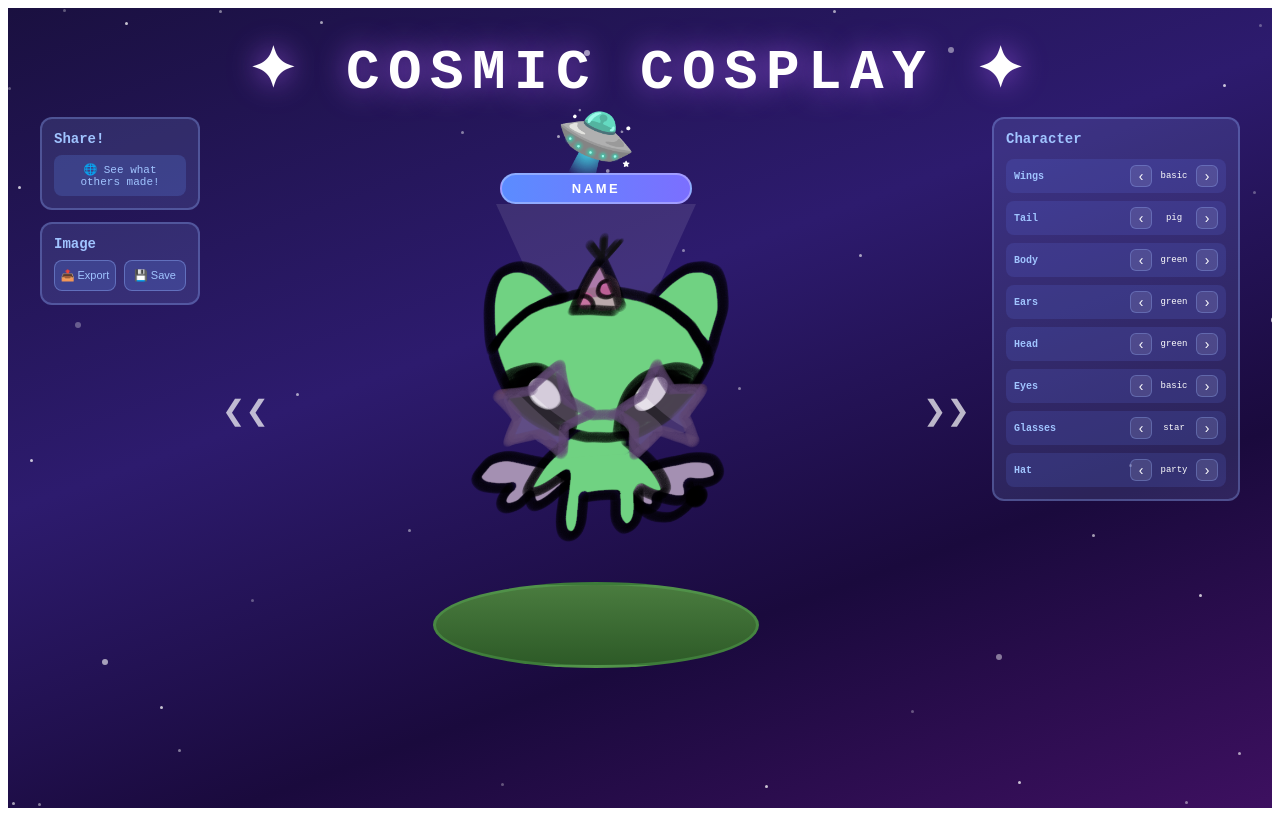
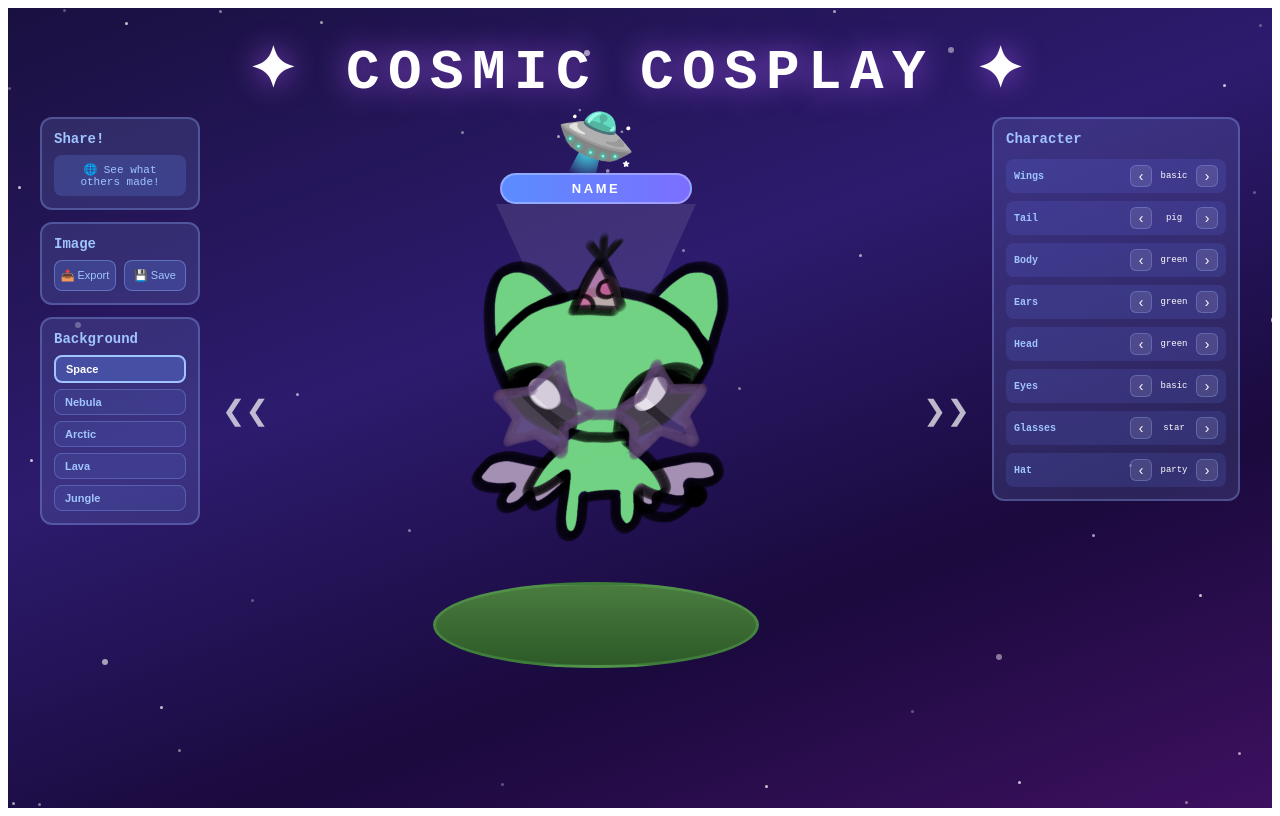
Before and after one commit to KokoPluto/cosmic-cosplay, a React (Vite) app in the folder alien-studio/: page / in a window 1280 px wide. Built offline with nearby package versions, Linux system fonts and the light colour scheme; a web font is replaced by a local one.

Commit message:
Added bgs

```diff
--- a/alien-studio/src/App.jsx
+++ b/alien-studio/src/App.jsx
@@ -32,6 +32,13 @@ const PARTS = {
     none:   null,
   },
 };
+const BACKGROUNDS = {
+  space:   "linear-gradient(160deg, #1a1040 0%, #2d1b6e 40%, #1a0a3d 70%, #3d1060 100%)",
+  nebula:  "linear-gradient(160deg, #0d0221 0%, #7c3aed 50%, #db2777 100%)",
+  arctic:  "linear-gradient(160deg, #0ea5e9 0%, #bae6fd 50%, #e0f2fe 100%)",
+  lava:    "linear-gradient(160deg, #1c0103 0%, #7f1d1d 40%, #f97316 100%)",
+  jungle:  "linear-gradient(160deg, #052e16 0%, #166534 50%, #15803d 100%)",
+};
 
 // helper
 function usePartSelector(part, initial) {
@@ -56,6 +63,7 @@ export default function App() {
   const glasses = usePartSelector("glasses", "star");
   const hat     = usePartSelector("hat",     "party");
   const [name, setName] = useState("NAME");
+  const [bg, setBg] = useState("space");
   const sceneRef = useRef();
 
   const exportImage = async () => {
@@ -81,7 +89,7 @@ export default function App() {
   return (
     <div style={{
       minHeight: "100vh",
-      background: "linear-gradient(160deg, #1a1040 0%, #2d1b6e 40%, #1a0a3d 70%, #3d1060 100%)",
+      background: BACKGROUNDS[bg],
       color: "white",
       fontFamily: "monospace",
       position: "relative",
@@ -180,6 +188,31 @@ export default function App() {
                 background: "rgba(100,150,255,0.2)",
                 color: "#a0c4ff", fontSize: "11px", cursor: "pointer",
               }}>💾 Save</button>
+            </div>
+          </div>
+          {/* Background */}
+          <div style={{
+            background: "rgba(150,180,255,0.15)",
+            border: "2px solid rgba(150,180,255,0.3)",
+            borderRadius: "12px",
+            padding: "12px",
+          }}>
+            <p style={{ margin: "0 0 8px", fontSize: "14px", fontWeight: 700, color: "#a0c4ff" }}>Background</p>
+            <div style={{ display: "flex", flexDirection: "column", gap: "6px" }}>
+              {Object.keys(BACKGROUNDS).map(key => (
+                <button key={key} onClick={() => setBg(key)} style={{
+                  padding: "6px 10px",
+                  borderRadius: "8px",
+                  border: bg === key ? "2px solid #a0c4ff" : "1px solid rgba(150,180,255,0.3)",
+                  background: bg === key ? "rgba(100,150,255,0.3)" : "rgba(100,150,255,0.1)",
+                  color: bg === key ? "white" : "#a0c4ff",
+                  fontSize: "11px", fontWeight: 700,
+                  cursor: "pointer", textAlign: "left",
+                  textTransform: "capitalize",
+                }}>
+                  {key}
+                </button>
+              ))}
             </div>
           </div>
         </div>
```
